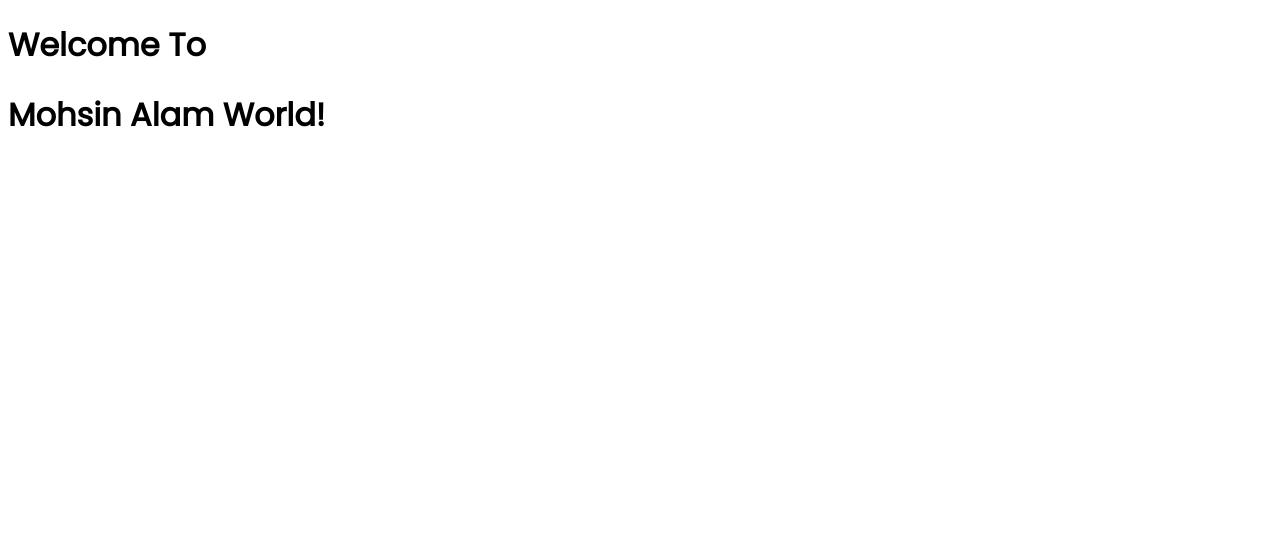
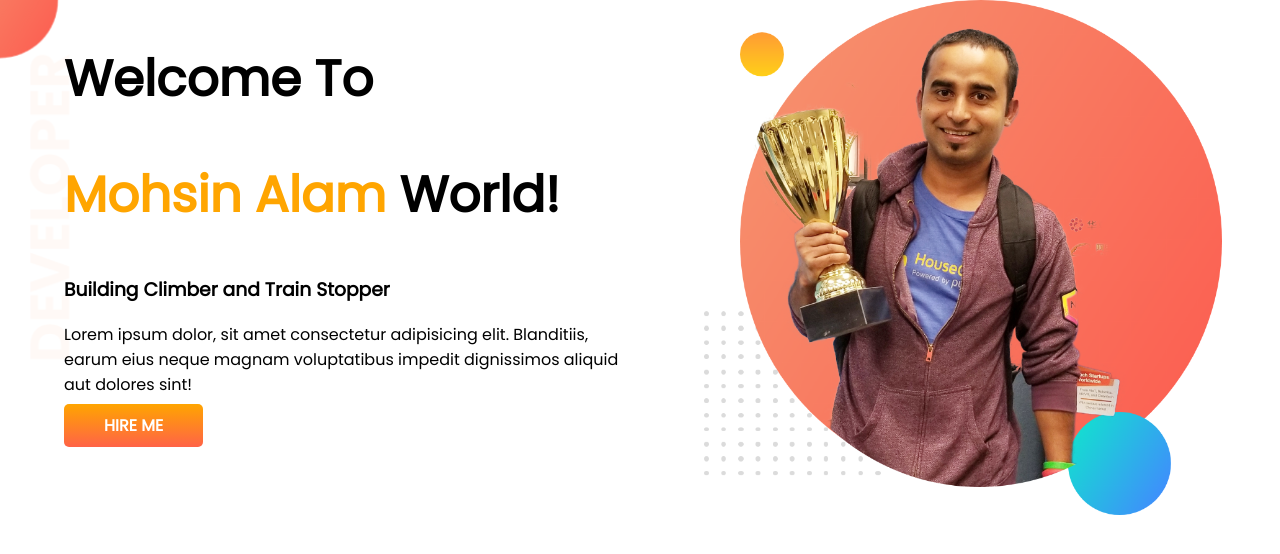
Before and after one commit to molam41/developer-portfolio-2022, a plain HTML site: page index.html in a window 1280 px wide. Drawn offline with Linux system fonts and the light colour scheme.

Commit message:
top-banner

```diff
--- a/index.html
+++ b/index.html
@@ -1,5 +1,6 @@
 <!DOCTYPE html>
 <html lang="en">
+
 <head>
     <meta charset="UTF-8">
     <meta http-equiv="X-UA-Compatible" content="IE=edge">
@@ -10,8 +11,23 @@
     <link href="https://fonts.googleapis.com/css2?family=Poppins&display=swap" rel="stylesheet">
     <link rel="stylesheet" href="style.css">
 </head>
+
 <body>
-    <h1>Welcome To</h1>
-    <h1>Mohsin Alam World!</h1>
+    <section class="top-banner">
+        <div class="half-width">
+            <h1>Welcome To</h1>
+            <h1><span class="orange">Mohsin Alam</span> World!</h1>
+            <h3>Building Climber and Train Stopper</h3>
+            <p>Lorem ipsum dolor, sit amet consectetur adipisicing elit. Blanditiis, earum eius neque magnam
+                voluptatibus impedit dignissimos aliquid aut dolores sint!</p>
+            <a class="linked-button" href="" target="_blank">HIRE ME</a>
+        </div>
+        <div class="half-width">
+            <img src="images/jhankar.png" alt="">
+        </div>
+    </section>
+
+
 </body>
+
 </html>
--- a/style.css
+++ b/style.css
@@ -1,3 +1,40 @@
 body {
     font-family: 'Poppins', sans-serif;
+    margin: 0;
 }
+
+h1 {
+    font-size: 50px;
+}
+
+.orange {
+    color: orange;
+}
+
+section {
+    display: flex;
+}
+
+.half-width {
+    width: 50%;
+    padding-left: 5%;
+}
+
+.half-width img {
+    width: 90%;
+}
+
+.linked-button {
+    text-decoration: none;
+    background-image: linear-gradient(orange, tomato);
+    padding: 10px 40px;
+    border-radius: 5px;
+    color: white;
+    font-weight: 700;
+}
+
+.top-banner {
+    background-image: url('/images/top-banner.png');
+    background-repeat: no-repeat;
+
+}
```
